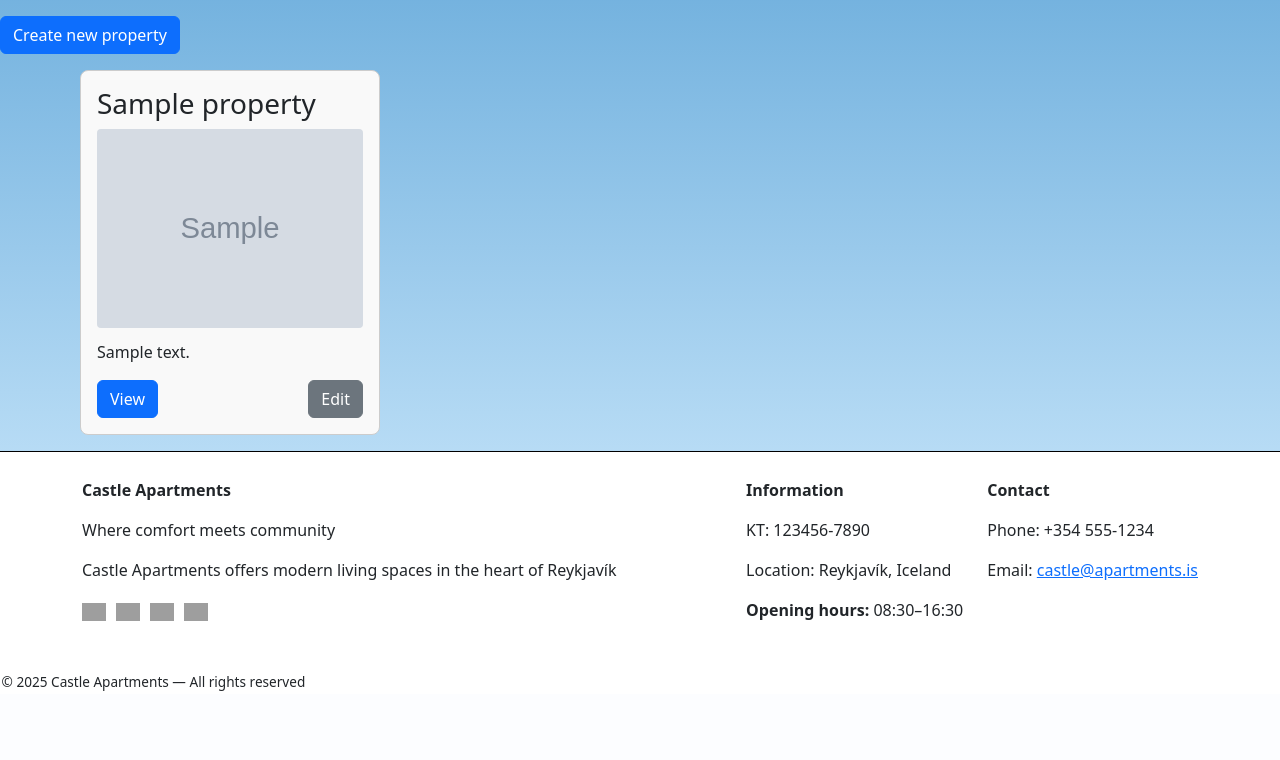
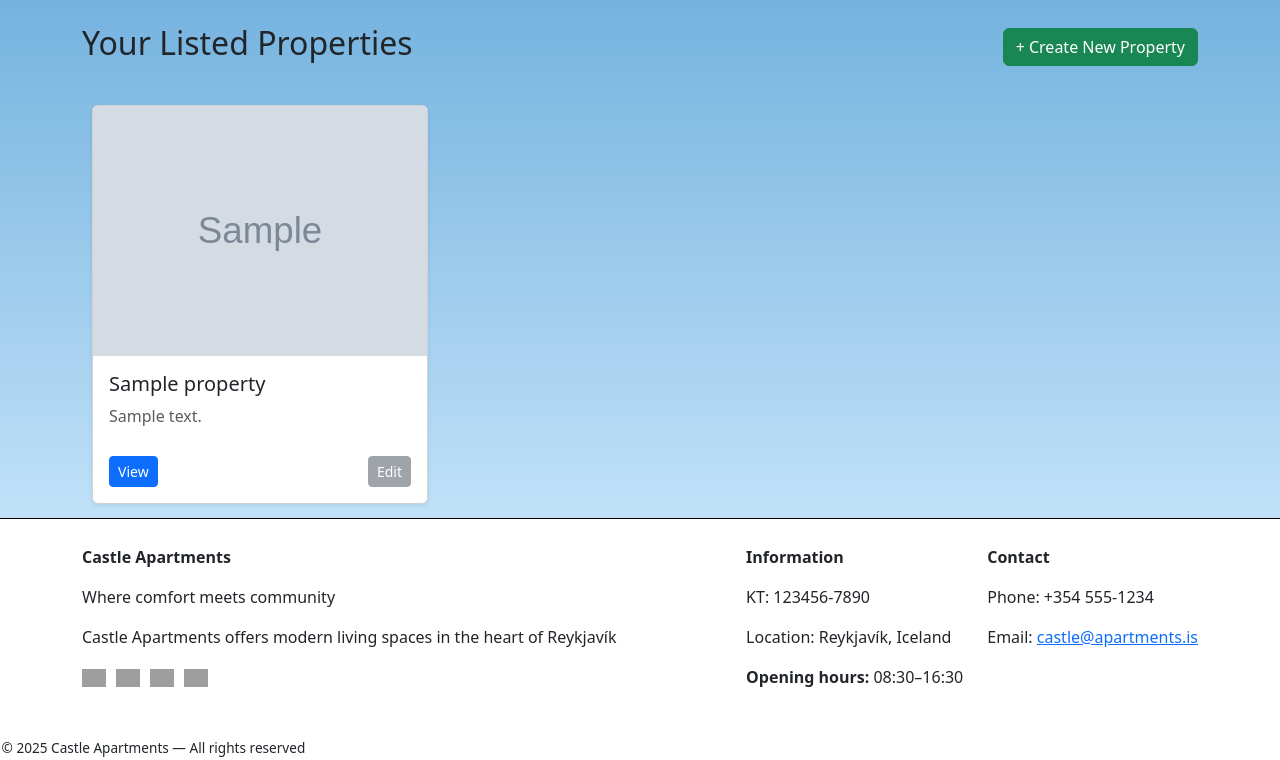
Before and after one commit to CoreMaker94/CastleApartments, a Django app: template templates/property/my_properties.html in a window 1280 px wide. Shown: the part 142-902 px from the top of the page. Before the commit the page ends 833 px from the top, so only its background shows below. Run offline with Django 3.2, Linux system fonts and the light colour scheme; the template is opened without the code that fills it: most values are stand-ins (such as "Sample title", 1, 10 or a date in 2020); grey boxes marked "Sample" are stand-in pictures; grey boxes are pictures that could not be loaded.

Commit message:
some edits

```diff
--- a/templates/property/my_properties.html
+++ b/templates/property/my_properties.html
@@ -3,26 +3,40 @@
 {% load custom_filters %}
 
 {% block content %}
-    <div class="centered">
-    <a href="" class="btn btn-primary">Create new property</a>
+<div class="container mt-4">
+
+  <!-- Header Row with Create Button -->
+  <div class="d-flex justify-content-between align-items-center mb-4">
+    <h2>Your Listed Properties</h2>
+    <a href="{% url 'create-property' %}" class="btn btn-success">+ Create New Property</a>
+  </div>
+
   {% if properties %}
-    <div style="display: flex; flex-direction: row; flex-wrap: wrap; gap: 20px; justify-content: flex-start; padding: 1rem; padding-left: 5rem" >
+    <div class="row">
       {% for property in properties %}
-        <div style="border: 1px solid #ccc; border-radius: 8px; padding: 16px; width: 300px; background-color: #f9f9f9;">
-          <h3>{{ property.title }}</h3>
-          {% if property.main_image %}
-            <img src="{{ property.main_image.image.url }}" alt="{{ property.title }}" style="width: 100%; height: auto; border-radius: 4px; margin-bottom: 12px;">
-          {% endif %}
-          <p>{{ property.description|truncatewords:20 }}</p>
-          <div style="display: flex; justify-content: space-between; margin-top: 12px;">
-            <a href="{% url 'property_by_id' property.id %}" class="btn btn-primary">View</a>
-            <a href="{% url 'home'  %}" class="btn btn-secondary">Edit</a>
+        <div class="col-md-4 mb-4">
+          <div class="card shadow-sm h-100">
+            {% if property.main_image %}
+              <img src="{{ property.main_image.image.url }}" class="card-img-top" alt="{{ property.title }}">
+            {% else %}
+              <img src="{% static 'images/no-image.png' %}" class="card-img-top" alt="No Image">
+            {% endif %}
+            <div class="card-body d-flex flex-column">
+              <h5 class="card-title">{{ property.title }}</h5>
+              <p class="card-text text-muted">{{ property.description|truncatewords:20 }}</p>
+              <div class="mt-auto d-flex justify-content-between">
+                <a href="{% url 'property_by_id' property.id %}" class="btn btn-primary btn-sm">View</a>
+                <a href="#" class="btn btn-secondary btn-sm disabled">Edit</a> {# Replace with real edit URL if exists #}
+              </div>
+            </div>
           </div>
         </div>
       {% endfor %}
     </div>
   {% else %}
-    <p>You haven’t listed any properties yet.</p>
+    <div class="alert alert-info text-center">
+      You haven’t listed any properties yet.
+    </div>
   {% endif %}
-    </div>
+</div>
 {% endblock %}
```
Also changed, not shown: templates/property/create_property.html (+46 -7 lines).
